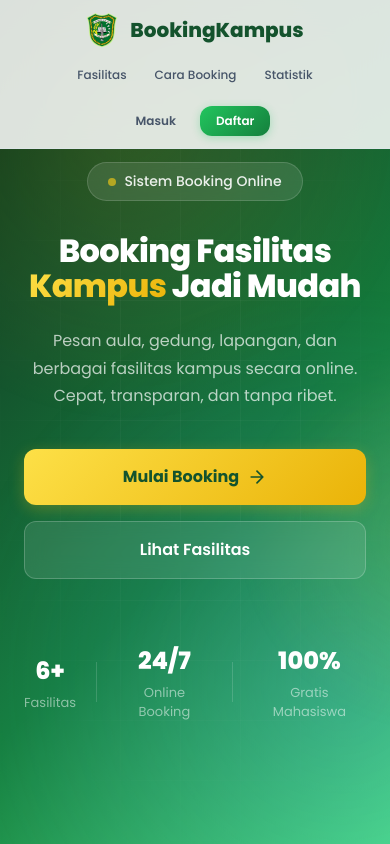
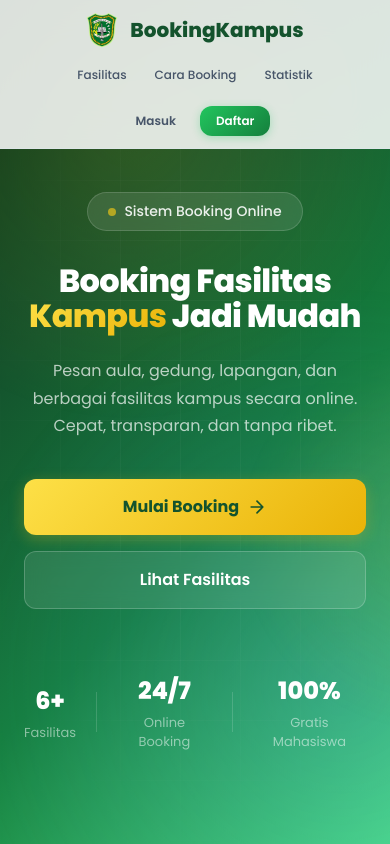
Before and after one commit to Kikosinaga/Sistem_Booking_Fasilitas_Kampus, a Next.js app: page / in a window 390 px wide. Shown: the top 844 px of the page. Built offline with nearby package versions, Linux system fonts and the light colour scheme; no server answers; the database is empty; what midtrans-client would draw is missing.

Commit message:
fix: adjust mobile top padding of hero section to prevent fixed navbar overlap

```diff
--- a/src/app/page.module.css
+++ b/src/app/page.module.css
@@ -796,6 +796,10 @@
     font-size: 0.75rem;
   }
 
+  .hero {
+    padding-top: 180px;
+  }
+
   .heroTitle {
     font-size: 2.5rem;
   }
```
